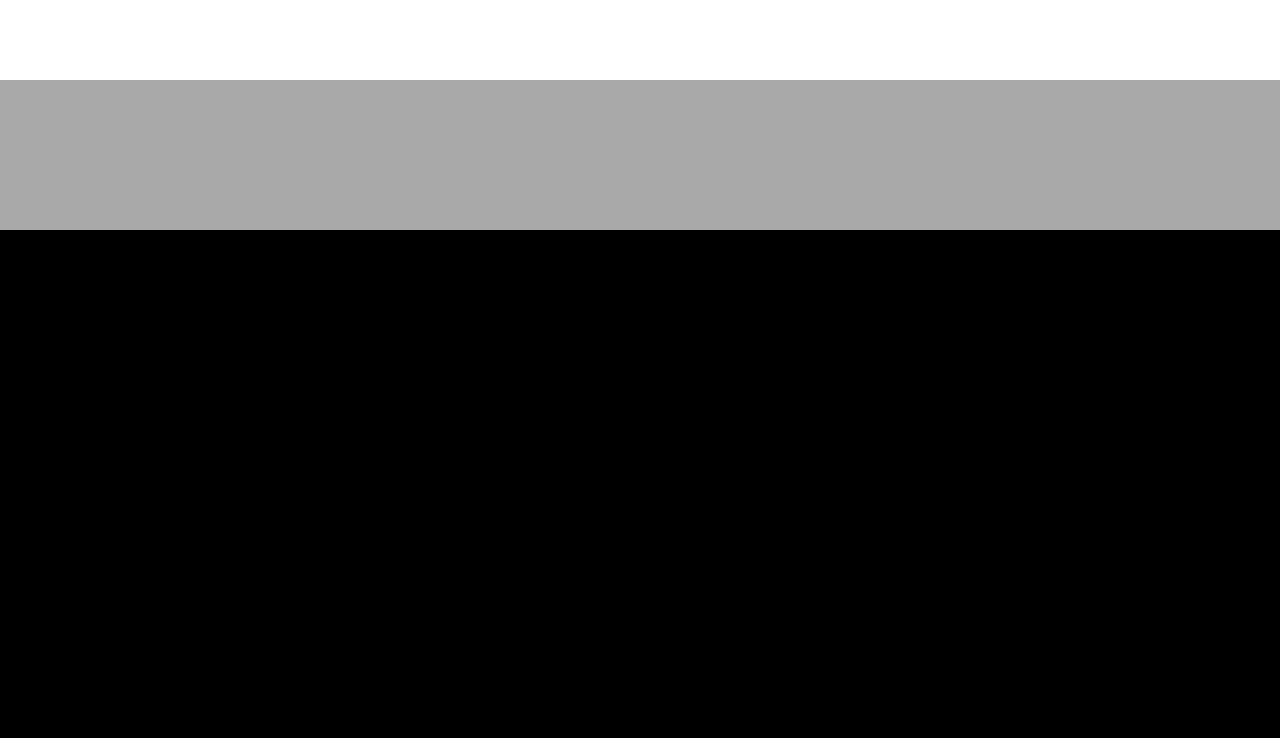
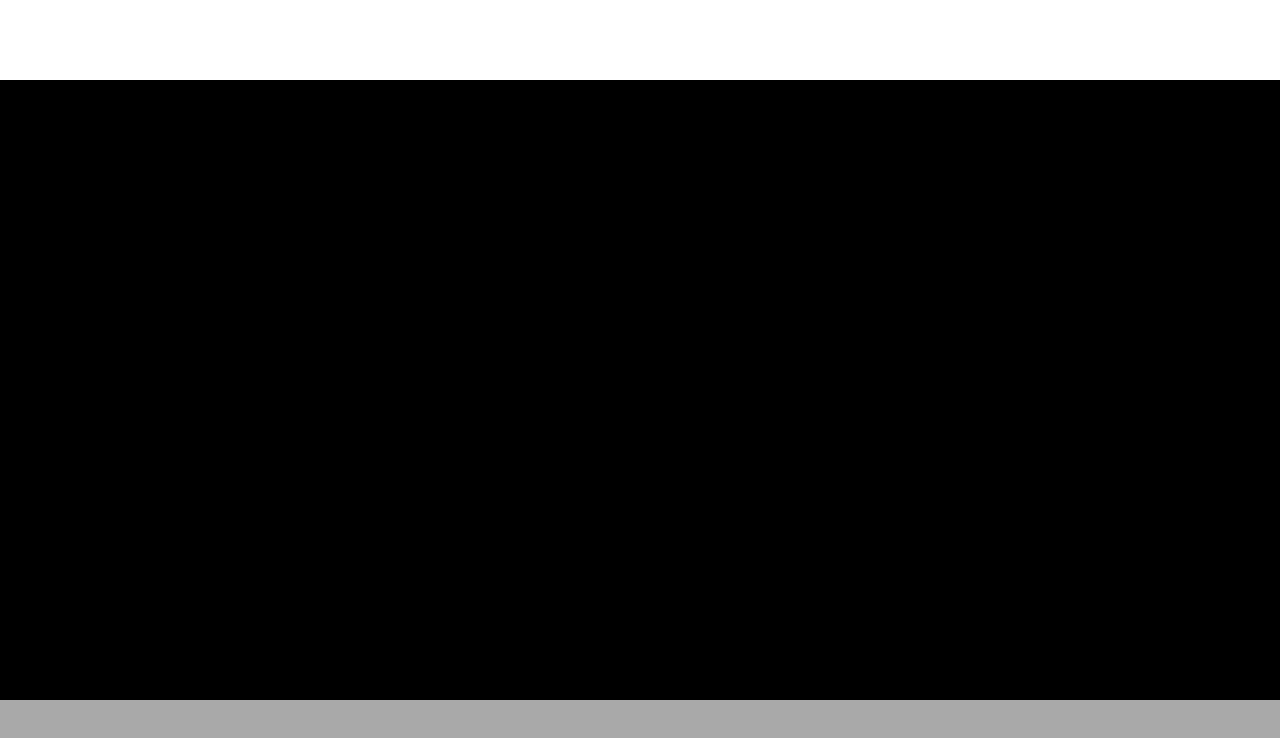
Before and after one commit to lindabettini/html-css-zoom, a plain HTML site: page index.html in a window 1280 px wide. Drawn offline with Linux system fonts and the light colour scheme.

Commit message:
Layout column

```diff
--- a/style.css
+++ b/style.css
@@ -10,11 +10,12 @@ img {
 }
 
 body {
+  height: 100vh;
   display: flex;
   flex-direction: column;
+  justify-content: space-between;
   font-family: "Lato", sans-serif;
   background-color: black;
-  justify-content: space-between;
 }
 
 /******* Header *******/
@@ -27,13 +28,12 @@ header {
 /****** Main ******/
 
 main {
-  background-color: red;
   flex-grow: 1;
 }
 
 /******* Footer *******/
 
 footer {
-  flex-basis: 150px;
+  flex-basis: 100px;
   background-color: darkgray;
 }
```
